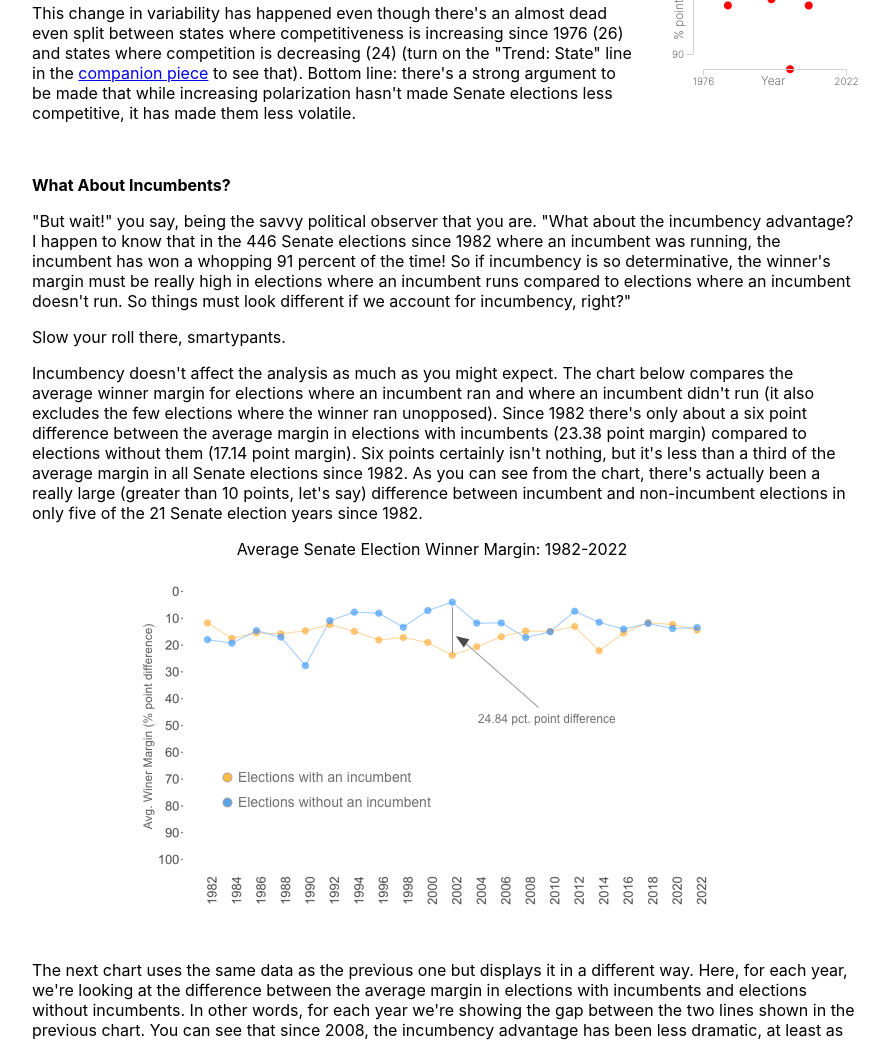
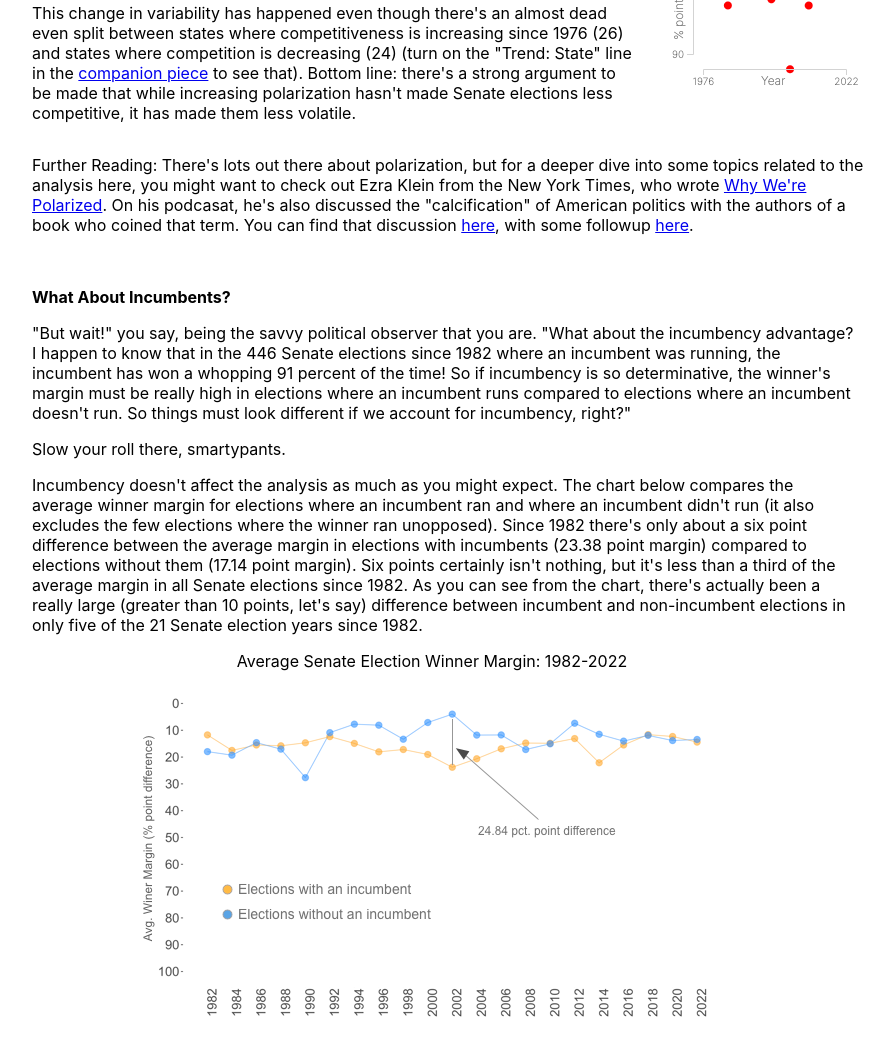
Before and after one commit to brettamdur/brettamdur.github.io, a plain HTML site: page senateElections/senateElections_analysis.html in a window 1280 px wide. Shown: the part 3667-4707 px from the top of the page, without its empty margins (183-1077 px from the left). Drawn offline with Linux system fonts and the light colour scheme.

Commit message:
Update senateElections_analysis.html

```diff
--- a/senateElections/senateElections_analysis.html
+++ b/senateElections/senateElections_analysis.html
@@ -113,6 +113,11 @@
             <div class="pointimage" id="imagetitle">
                 <img src="./hawaiiIdaho.png">
             </div>
+            <div>
+                <p>
+                    Further Reading: There's lots out there about polarization, but for a deeper dive into some topics related to the analysis here, you might want to check out Ezra Klein from the New York Times, who wrote <a href="https://www.amazon.com/Why-Were-Polarized-Ezra-Klein-ebook/dp/B07TRNVTZQ/ref=sr_1_1?keywords=ezra+klein&qid=1674166174&sr=8-1">Why We're Polarized</a>.  On his podcasat, he's also discussed the "calcification" of American politics with the authors of a book who coined that term.  You can find that discussion <a href="https://www.nytimes.com/2022/10/28/podcasts/ezra-klein-interviews-lynn-vavreck-and-john-sides.html">here</a>, with some followup <a href="https://www.nytimes.com/2022/12/16/opinion/ezra-klein-podcast-ama-december-2022.html?showTranscript=1">here</a>.
+                </p>
+            </div>
         </div>
 
         <div class="pointcontainer">
@@ -156,9 +161,6 @@
                 <p>
                     More support for this line of thinking comes from the connection between the results of Senate and Presidential elections within a state. In the just completed 2022 Senate elections, <a href="https://www.pewresearch.org/fact-tank/2022/12/08/in-2022-midterms-nearly-all-senate-election-results-again-matched-states-presidential-votes/">only one of the 35 Senate elections resulted in a winner from a different party than the winner of the Presidential election in that state</a> (Republican Ron Johnson won in Wisconsin, where President Biden won in 2020).  That connection has been stronger than ever over the last 10 years -- roughly the same period during which the margin difference in incumbent and non-incumbent races has compressed.
                 </p>
-                <p>
-                    For a deeper dive into topics related to the analysis here, you might want to check out Ezra Klein from the New York Times, who wrote <a href="https://www.amazon.com/Why-We-Fight-Partisan-Politics/dp/0525536274">Why We're Polarized</a>.  On his podcasat, he's also discussed "calcification" of American politics with the authors of a book who coined that term.  You can find that discussion <a href="https://www.nytimes.com/2022/10/28/podcasts/ezra-klein-interviews-lynn-vavreck-and-john-sides.html">here</a>.
-                </p>
             </div>
         </div>
 
```
